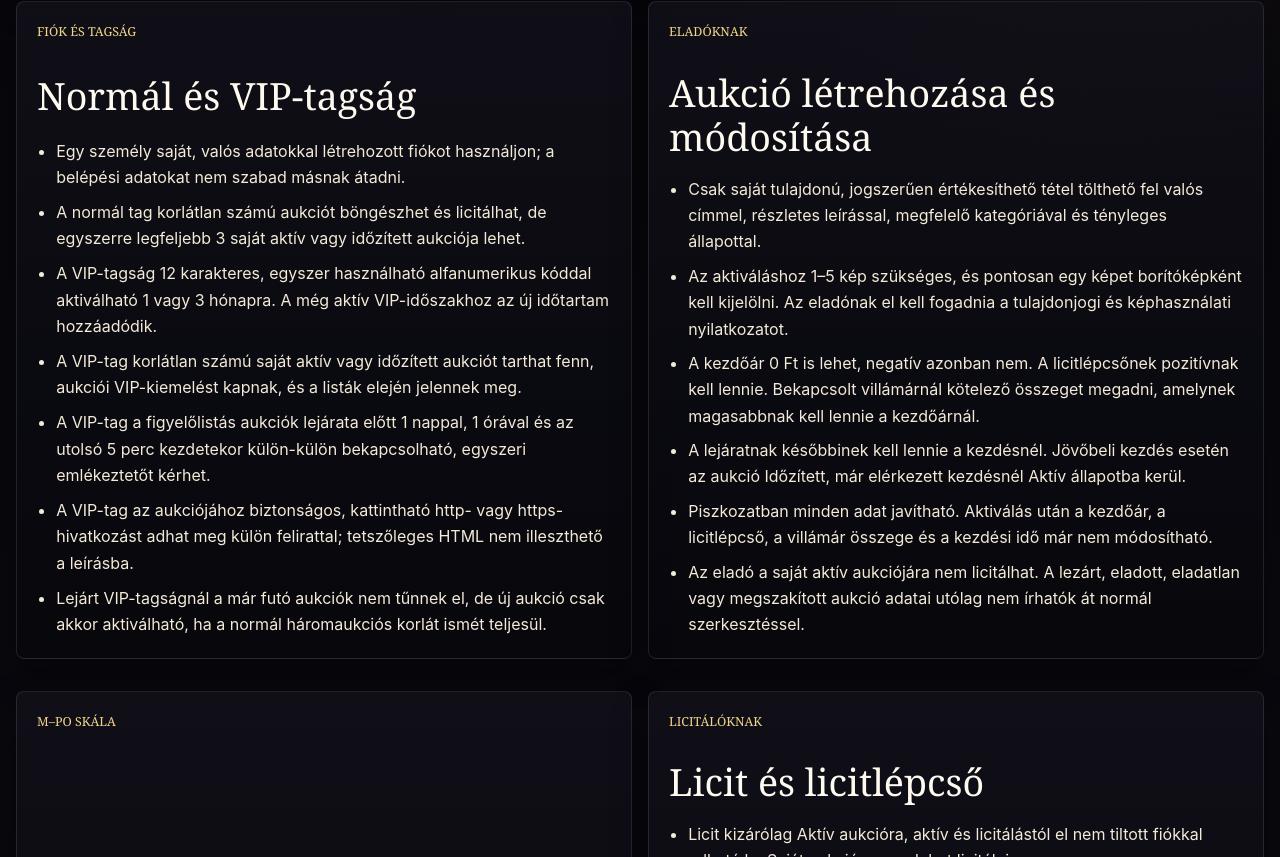
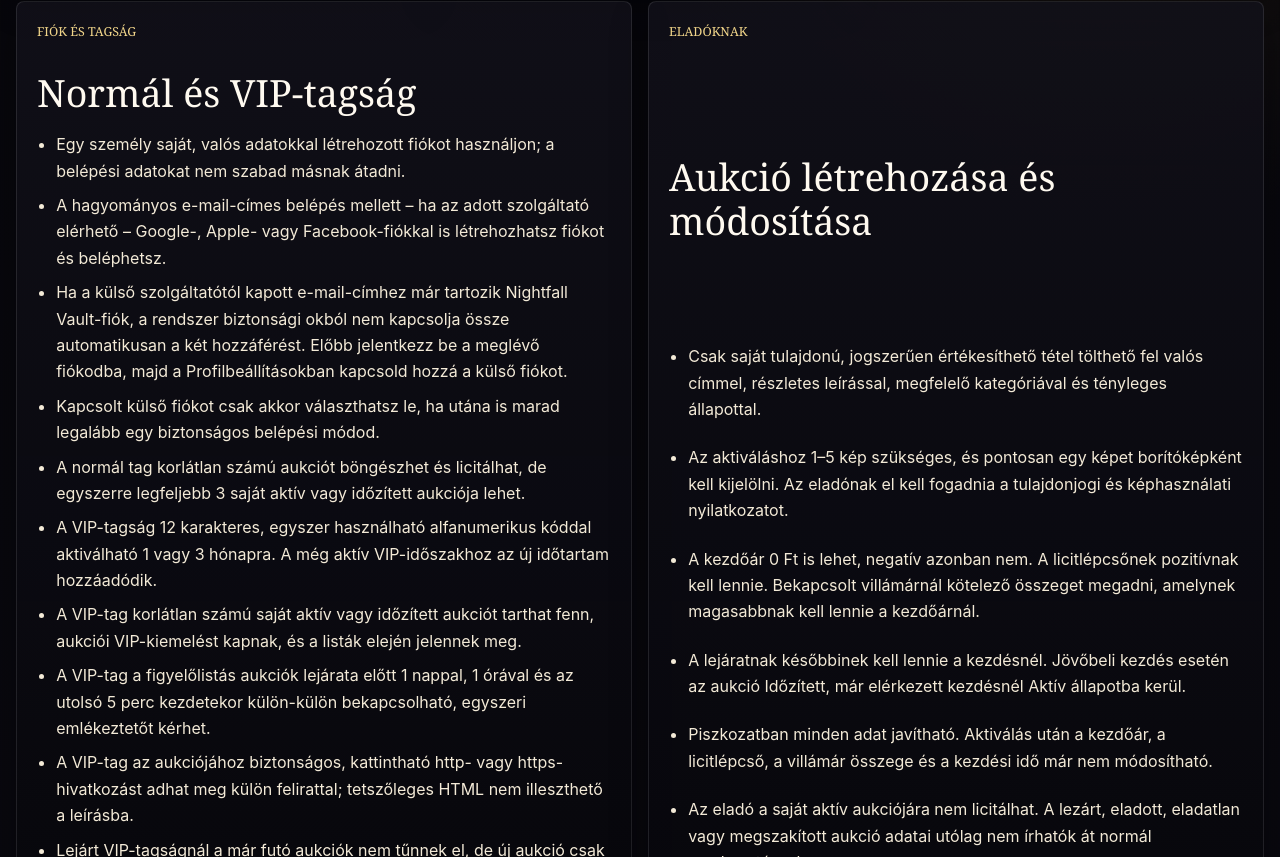
Before and after one commit to Mazaine/nightfall-vault, a React (Vite) app in the folder frontend/: page /how-it-works in a window 1280 px wide. Shown: the part 943-1800 px from the top of the page. Built offline with nearby package versions, Linux system fonts and the light colour scheme; no server answers.

Commit message:
feat: add sharing rules for public auctions and enhance notification details

```diff
--- a/frontend/src/pages/HowItWorksPage.tsx
+++ b/frontend/src/pages/HowItWorksPage.tsx
@@ -12,6 +12,9 @@ const journeySteps = [
 
 const accountRules = [
   "Egy személy saját, valós adatokkal létrehozott fiókot használjon; a belépési adatokat nem szabad másnak átadni.",
+  "A hagyományos e-mail-címes belépés mellett – ha az adott szolgáltató elérhető – Google-, Apple- vagy Facebook-fiókkal is létrehozhatsz fiókot és beléphetsz.",
+  "Ha a külső szolgáltatótól kapott e-mail-címhez már tartozik Nightfall Vault-fiók, a rendszer biztonsági okból nem kapcsolja össze automatikusan a két hozzáférést. Előbb jelentkezz be a meglévő fiókodba, majd a Profilbeállításokban kapcsold hozzá a külső fiókot.",
+  "Kapcsolt külső fiókot csak akkor választhatsz le, ha utána is marad legalább egy biztonságos belépési módod.",
   "A normál tag korlátlan számú aukciót böngészhet és licitálhat, de egyszerre legfeljebb 3 saját aktív vagy időzített aukciója lehet.",
   "A VIP-tagság 12 karakteres, egyszer használható alfanumerikus kóddal aktiválható 1 vagy 3 hónapra. A még aktív VIP-időszakhoz az új időtartam hozzáadódik.",
   "A VIP-tag korlátlan számú saját aktív vagy időzített aukciót tarthat fenn, aukciói VIP-kiemelést kapnak, és a listák elején jelennek meg.",
@@ -88,8 +91,16 @@ const transactionRules = [
 const discoveryRules = [
   "A figyelőlista a kiválasztott aukciókat gyűjti össze, és a közelgő lejáratról emlékeztető érkezhet.",
   "A mentett keresés az új, feltételeknek megfelelő aukciókról jelezhet. Az eladó követése az eladó új aukcióiról küldhet értesítést.",
+  "A mentett keresések legfeljebb 24 karakteres nevet kaphatnak. Az aktív mentett keresés a nevére ismét rákattintva kikapcsolható; az első négy közvetlenül, a többi a Továbbiak menüből érhető el.",
   "Az értesítések kategóriái: licitek, chat, követések, tranzakciók, értékelések, moderáció és rendszer. Kategóriánként külön állítható az alkalmazáson belüli, böngészős és e-mailes csatorna.",
+  "Az értesítési kategóriák mellett külön olvasatlan darabszám látható. Egy konkrét kategória megnyitásakor az abban lévő olvasatlan értesítések olvasottra váltanak, és a kategória, az Összes, valamint a fejléc számlálója együtt frissül.",
   "A kikapcsolt csatornára nem érkezik értesítés; a mentett beállítások oldalfrissítés után is megmaradnak.",
+] as const;
+
+const sharingRules = [
+  "Minden publikus aukció megosztható a részletes oldal Megosztás, Facebook vagy Link másolása műveletével; a saját aukciók Facebook-megosztása ugyanezt a publikus aukciólinket használja.",
+  "A megosztási előnézet az aukció borítóképét, címét és a rendelkezésre álló publikus adatokat – például az aktuális vagy végső árat, állapotot, licitszámot, villámárat és lejáratot – jeleníti meg. Lezárt aukciónál az előnézet egyértelműen jelzi a lezárt állapotot.",
+  "A megosztási előnézet nem tartalmaz e-mail-címet, belső felhasználói azonosítót, tokent, privát profiladatot vagy adminisztrációs információt.",
 ] as const;
 
 const safetyRules = [
@@ -136,6 +147,7 @@ export function HowItWorksPage() {
         <RuleSection eyebrow="Automatikus folyamat" title="Kezdés és aukciózárás" rules={closingRules} />
         <RuleSection eyebrow="Eladó és nyertes" title="Chat, tranzakció és értékelés" rules={transactionRules} />
         <RuleSection eyebrow="Ne maradj le" title="Figyelések és értesítések" rules={discoveryRules} />
+        <RuleSection eyebrow="Publikus aukciólink" title="Aukció megosztása" rules={sharingRules} />
         <RuleSection eyebrow="Biztonság" title="Jelentés, blokkolás és moderáció" rules={safetyRules} />
       </div>
 
```
